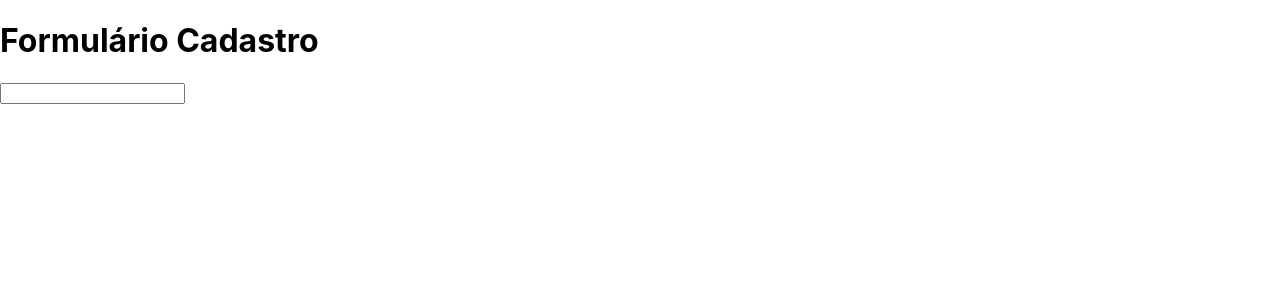
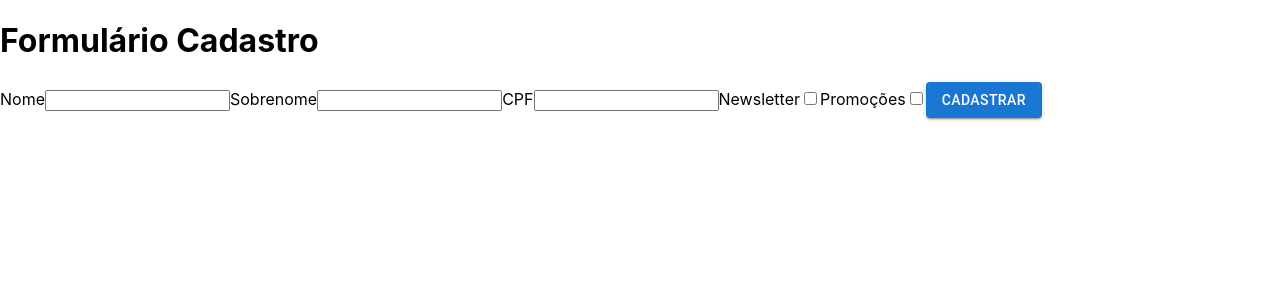
Before and after one commit to murilofregonesi/react-form, a React (Create React App) app: page / in a window 1280 px wide. Shown: the top 300 px of the page. Built offline with nearby package versions, Linux system fonts and the light colour scheme.

Commit message:
feat: MaterialUI

```diff
--- a/package.json
+++ b/package.json
@@ -3,6 +3,9 @@
   "version": "0.1.0",
   "private": true,
   "dependencies": {
+    "@emotion/react": "^11.9.0",
+    "@emotion/styled": "^11.8.1",
+    "@mui/material": "^5.6.1",
     "@testing-library/jest-dom": "^5.16.4",
     "@testing-library/react": "^12.1.5",
     "@testing-library/user-event": "^13.5.0",
--- a/src/components/RegistrationForm/RegistrationForm.jsx
+++ b/src/components/RegistrationForm/RegistrationForm.jsx
@@ -1,10 +1,26 @@
 import React from "react";
+import Button from '@mui/material/Button';
 
 
 function RegistrationForm() {
     return(
         <form>
+            <label>Nome</label>
             <input type="text" />
+
+            <label>Sobrenome</label>
+            <input type="text" />
+
+            <label>CPF</label>
+            <input type="text" />
+
+            <label>Newsletter</label>
+            <input type="checkbox" />
+
+            <label>Promoções</label>
+            <input type="checkbox" />
+
+            <Button variant="contained">Cadastrar</Button>
         </form>
     );
 }
```
Also changed, not shown: 1 other file (tests, documents, lock files or other folders).
